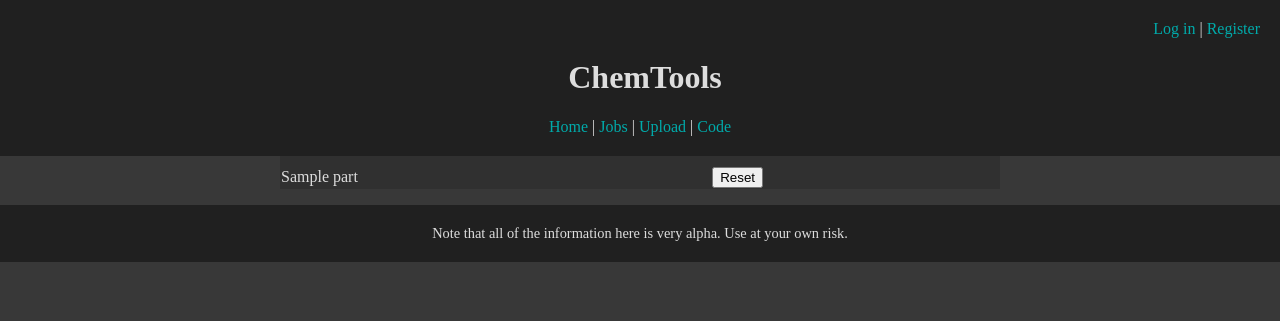
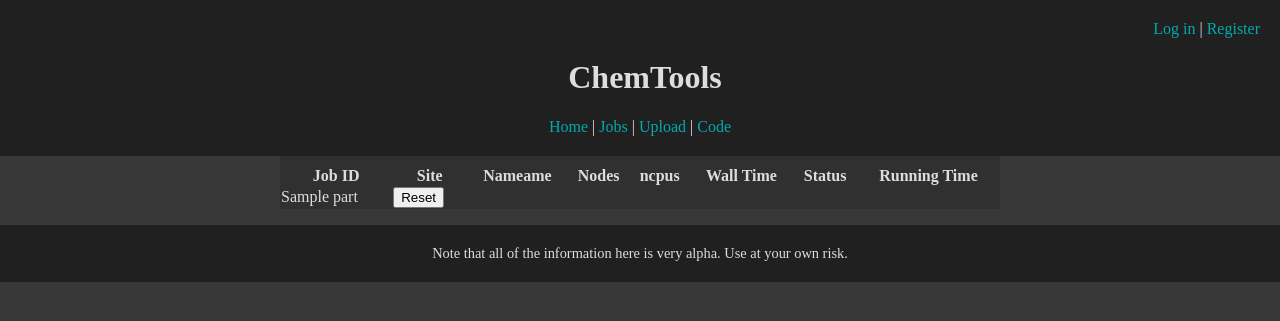
Before and after one commit to crcollins/chemtools-webapp, a Django app: template chem/templates/chem/job_index.html in a window 1280 px wide. Shown: the top 321 px of the page. Run offline with Django 3.2, Linux system fonts and the light colour scheme; the template is opened without the code that fills it: most values are stand-ins (such as "Sample title", 1, 10 or a date in 2020); parts of the project's set-up code (start-up, migrations or seed data) failed here and were passed over.

Commit message:
Add titles to jobs table

```diff
--- a/chem/templates/chem/job_index.html
+++ b/chem/templates/chem/job_index.html
@@ -2,6 +2,16 @@
 
 {% block content %}
     <table>
+    <tr>
+        <th>Job ID</th>
+        <th>Site</th>
+        <th>Nameame</th>
+        <th>Nodes</th>
+        <th>ncpus</th>
+        <th>Wall Time</th>
+        <th>Status</th>
+        <th>Running Time</th>
+    </tr>
     {% for job in jobs %}
         <tr>
             {% for part in job %}
```
